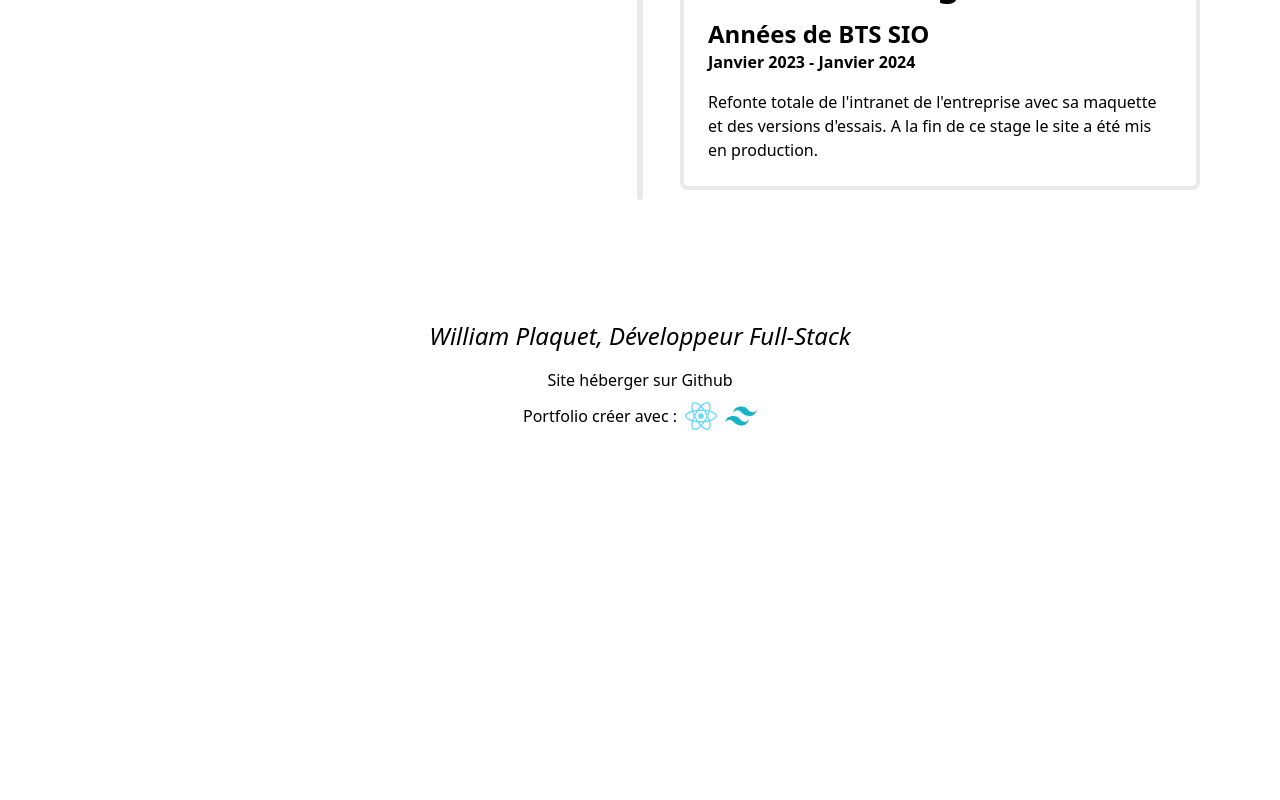
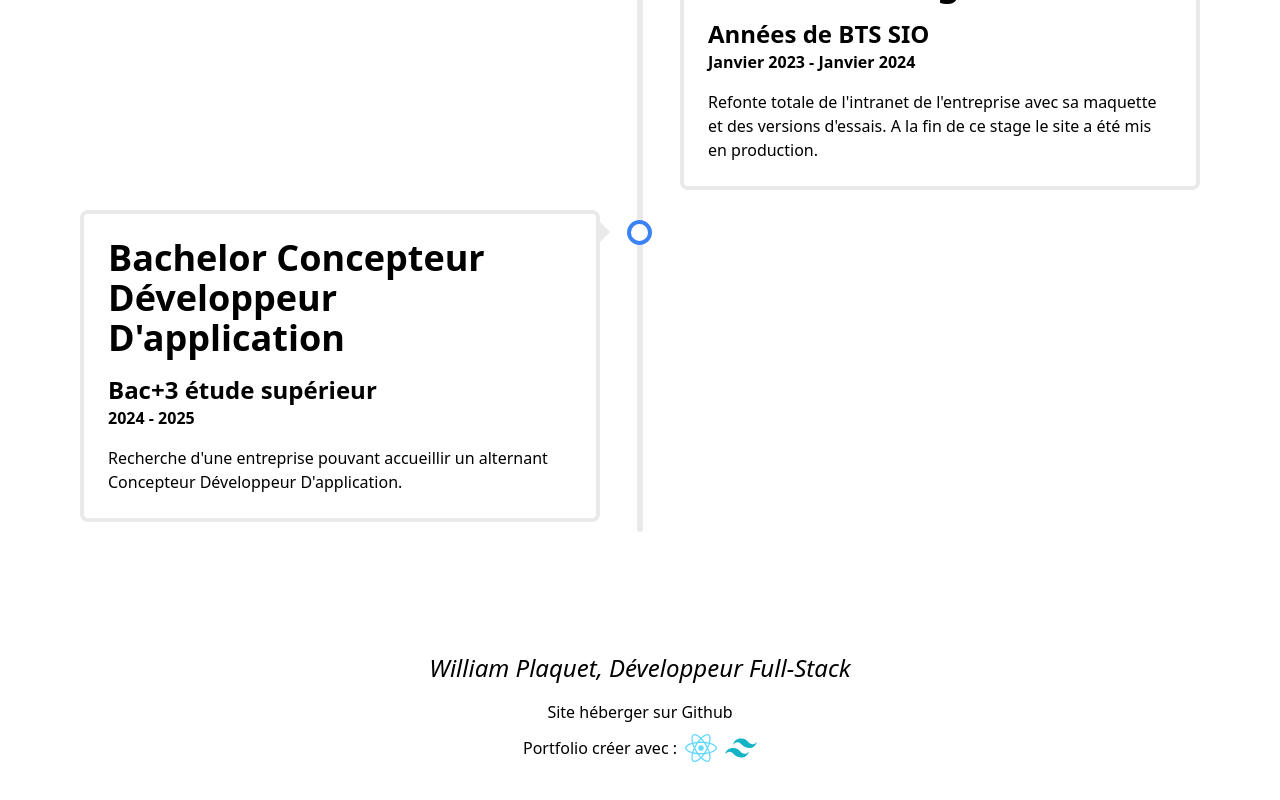
Before and after one commit to PlaquetWilliam/Portfolio, a React (Create React App) app: page /experiences in a window 1280 px wide. Shown: the part 1136-1936 px from the top of the page. Before the commit the page ends 1616 px from the top, so only its background shows below. Built offline with nearby package versions, Linux system fonts and the light colour scheme.

Commit message:
Version 1

```diff
--- a/src/pages/Experiences.tsx
+++ b/src/pages/Experiences.tsx
@@ -59,6 +59,19 @@ export const Experiences = () => {
                         {/* Flèche pointant vers la gauche */}
                         <div className="absolute top-[22px] left-[20px] w-0 h-0 border-solid border-[10px] border-transparent border-r-[#e9e9e9]"></div>
                     </div>
+
+                    {/* Bloc gauche */}
+                    <div className="relative w-1/2 px-[40px] py-[10px] left-0">
+                        <div className="relative bg-[#ffffff] p-6 rounded-lg border-4 border-[#e9e9e9]">
+                            <h1 className="text-4xl font-bold mb-4">Bachelor Concepteur Développeur D'application</h1>
+                            <h2 className="text-2xl font-bold">Bac+3 étude supérieur</h2>
+                            <h2 className="text-1xl font-bold mb-4">2024 - 2025</h2>
+                            <p className="font-medium">Recherche d'une entreprise pouvant accueillir un alternant Concepteur Développeur D'application.</p>
+                        </div>
+                        <div className="absolute w-[25px] h-[25px] bg-[#ffffff] border-4 border-blue-500 top-[20px] right-[-12px] rounded-full z-10"></div>
+                        {/* Flèche pointant vers la droite */}
+                        <div className="absolute top-[22px] right-[20px] w-0 h-0 border-solid border-[10px] border-transparent border-l-[#e9e9e9]"></div>
+                    </div>
                 </div>
             </section>
 
```
Also changed, not shown: src/img/Nodejs.png, src/img/Tailwind.png.
